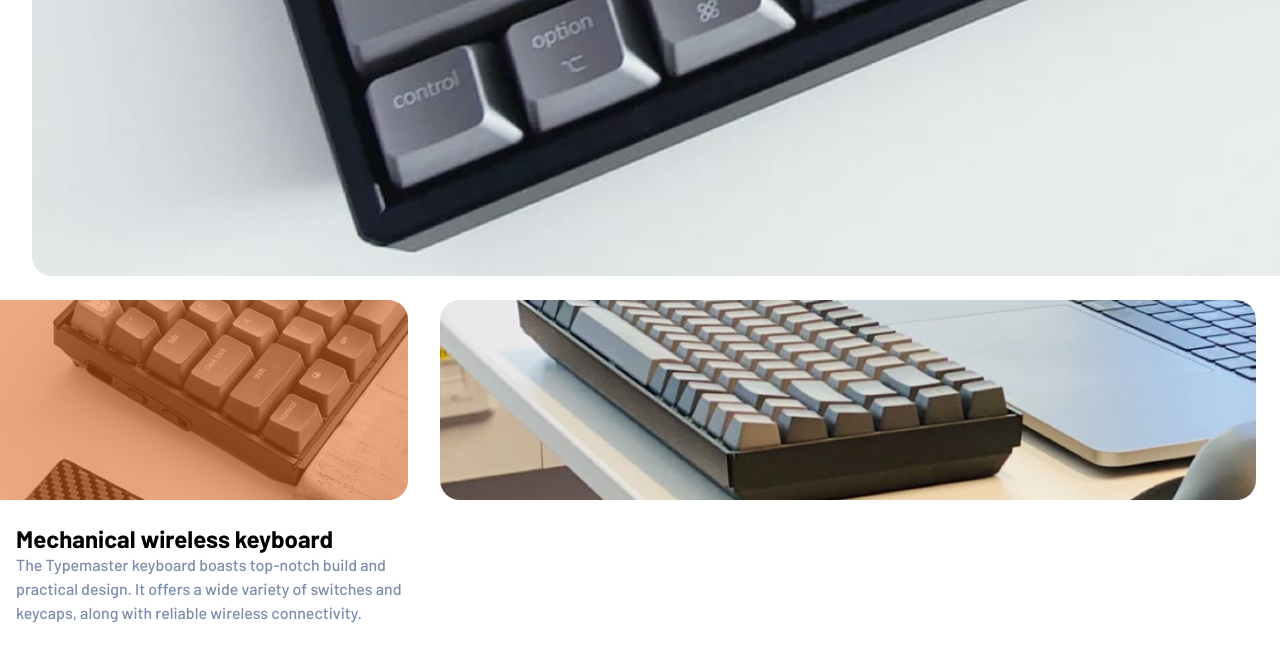
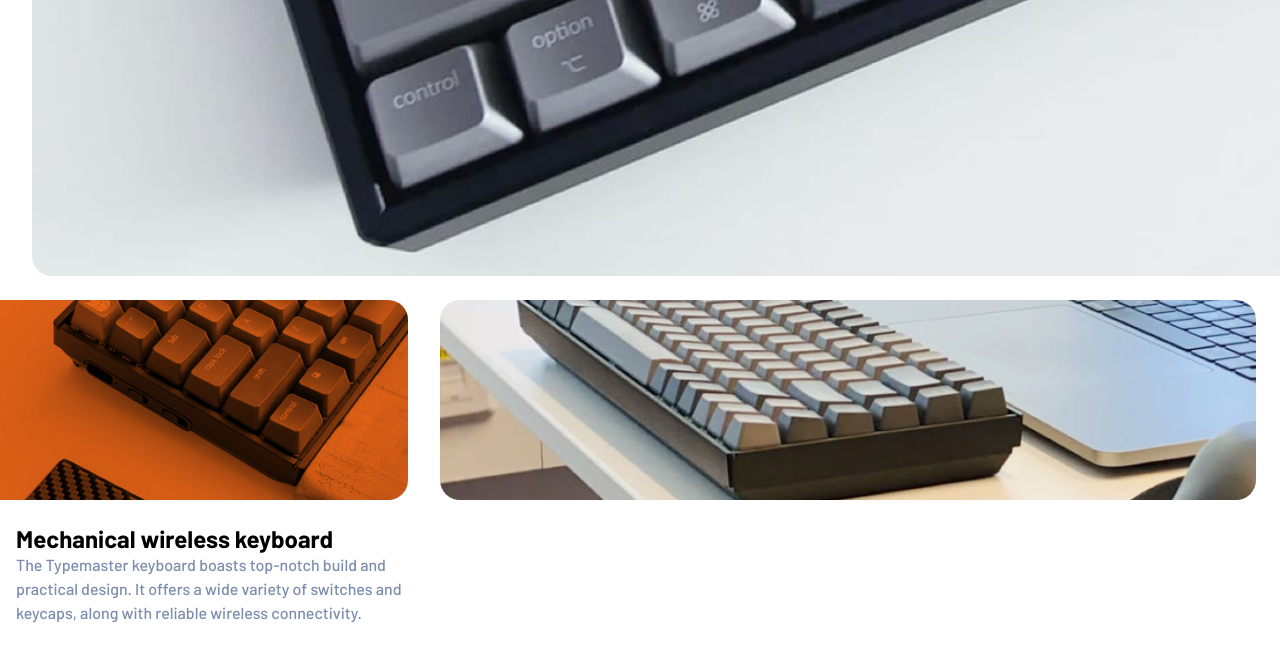
Before and after one commit to RayaneBengaoui/FM_challenge18_Typemaster_LandingPage, a website built with Parcel: page index.html in a window 1280 px wide. Shown: the part 1226-1888 px from the top of the page. Built offline with nearby package versions, Linux system fonts and the light colour scheme.

Commit message:
Using mix-blend-mode for image color

```diff
--- a/styles/layout/_main.scss
+++ b/styles/layout/_main.scss
@@ -43,14 +43,16 @@ main {
   grid-row: 3;
   transform: translateX(-1rem);
   background-color: $orange;
+
+  // background-blend-mode: multiply;
   border-top-right-radius: 20px;
   border-bottom-right-radius: 20px;
 
   img {
     border-top-left-radius: 0;
     border-bottom-left-radius: 0;
-
-    opacity: 0.5;
+    mix-blend-mode: multiply;
+    // opacity: 0.5;
     // filter: invert(43%) sepia(71%) saturate(593%) hue-rotate(353deg)
     //   brightness(98%) contrast(93%);
   }
```
